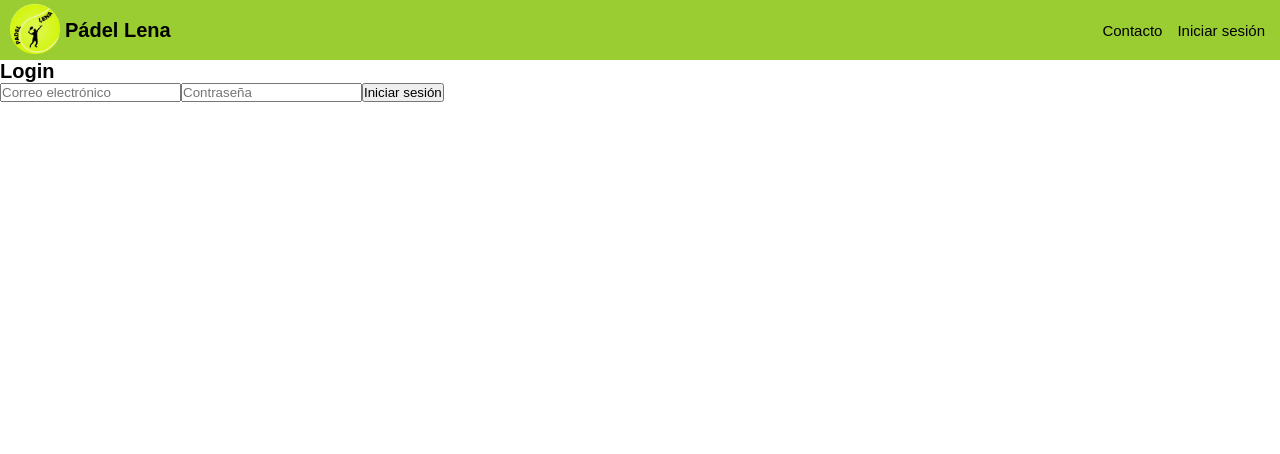
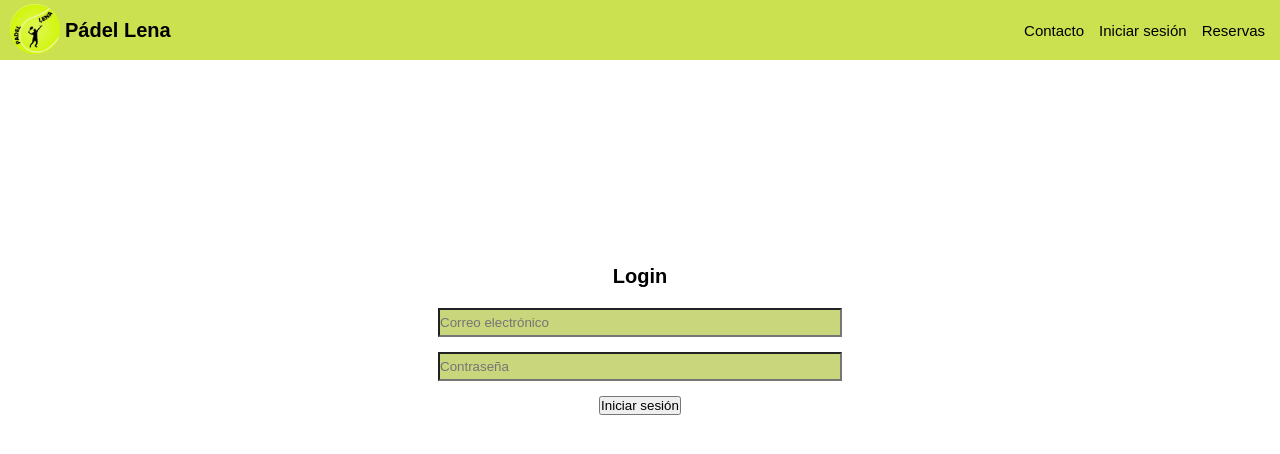
Before and after one commit to FactoriaF5Code/rc2-final-project-enolsurfer, a Next.js app in the folder padel-lena/: page /login in a window 1280 px wide. Shown: the top 454 px of the page. Built offline with nearby package versions, Linux system fonts and the light colour scheme.

Commit message:
new routes and styles added

```diff
--- a/padel-lena/components/Header.js
+++ b/padel-lena/components/Header.js
@@ -9,6 +9,8 @@ import styles from '../styles/Header.module.css';
 const Header = () => {
   const router = useRouter();
   const auth = getAuth(firebaseApp);
+  const showReservasLink = !['/Home', '/reservas'].includes(router.pathname);
+
 
   const handleReservarClick = () => {
     const user = auth.currentUser;
@@ -38,6 +40,7 @@ const Header = () => {
       <nav className={styles.nav}>
         <Link href="/contact" className={styles.link}>Contacto</Link>
         <Link href="/login" className={styles.link}>Iniciar sesión</Link>
+        {showReservasLink && <li><Link href="/reservas" className={styles.link}>Reservas</Link></li>}
       </nav>
     </header>
   );
--- a/padel-lena/pages/login.js
+++ b/padel-lena/pages/login.js
@@ -1,5 +1,6 @@
 import { useState } from 'react';
 import Header from '../components/Header';
+import styles from '../styles/Login.module.css';
 
 export default function Login() {
   const [email, setEmail] = useState('');
@@ -13,6 +14,7 @@ export default function Login() {
   return (
     <div>
       <Header />
+      <div className={styles['form-container']}>
         <h1>Login</h1>
         <form onSubmit={handleSubmit}>
           <input
@@ -32,5 +34,6 @@ export default function Login() {
           <button type="submit">Iniciar sesión</button>
         </form>
       </div>
+    </div>
   );
 }
--- a/padel-lena/styles/Contact.module.css
+++ b/padel-lena/styles/Contact.module.css
@@ -12,7 +12,7 @@
     width: 45%;
     padding: 2rem;
     box-sizing: border-box;
-    background-color: yellowgreen;
+    background-color: rgba(204, 225, 80, 1);
     border-radius: 3px;
 }
 
@@ -22,6 +22,6 @@
     margin: 0 auto;
     padding: 2rem;
     box-sizing: border-box;
-    background-color: yellowgreen;
+    background-color: rgba(204, 225, 80, 1);
     border-radius: 3px;
 }
--- a/padel-lena/styles/Header.module.css
+++ b/padel-lena/styles/Header.module.css
@@ -2,7 +2,7 @@
     display: flex;
     align-items: center;
     justify-content: space-between;
-    background-color: yellowgreen;
+    background-color: rgba(204, 225, 80, 1);
     width: 100%;
     height: 6rem;
 }
--- a/padel-lena/styles/Home.module.css
+++ b/padel-lena/styles/Home.module.css
@@ -12,7 +12,7 @@
     margin: 0 auto;
     padding: 2rem;
     box-sizing: border-box;
-    background-color: yellowgreen;
+    background-color: rgba(204, 225, 80, 1);
     border-radius: 3px;
 }
 
@@ -21,7 +21,7 @@
     margin-top: 1.5rem;
     font-size: 1.5rem;
     padding: 1rem 2rem;
-    background-color: yellowgreen;
+    background-color: rgba(204, 225, 80, 1);
     color: #000;
     text-decoration: none;
     border-radius: 5px;
--- /dev/null
+++ b/padel-lena/styles/Login.module.css
@@ -0,0 +1,24 @@
+.form-container {
+    display: flex;
+    flex-direction: column;
+    justify-content: center;
+    align-items: center;
+    height: 70vh;
+}
+
+.form-container h1 {
+    margin-bottom: 2rem;
+}
+
+.form-container form {
+    display: flex;
+    flex-direction: column;
+    align-items: center;
+}
+
+.form-container form input{
+    width: 40rem;
+    height: 2.5rem;
+    margin-bottom: 1.5rem;
+    background-color: rgba(201, 214, 124, 1);
+}
--- a/padel-lena/styles/Reservas.module.css
+++ b/padel-lena/styles/Reservas.module.css
@@ -12,6 +12,6 @@
     margin: 0 auto;
     padding: 2rem;
     box-sizing: border-box;
-    background-color: yellowgreen;
+    background-color: rgba(204, 225, 80, 1);
     border-radius: 3px;
 }
```
Lines whose indentation alone changed are shown as unchanged.
